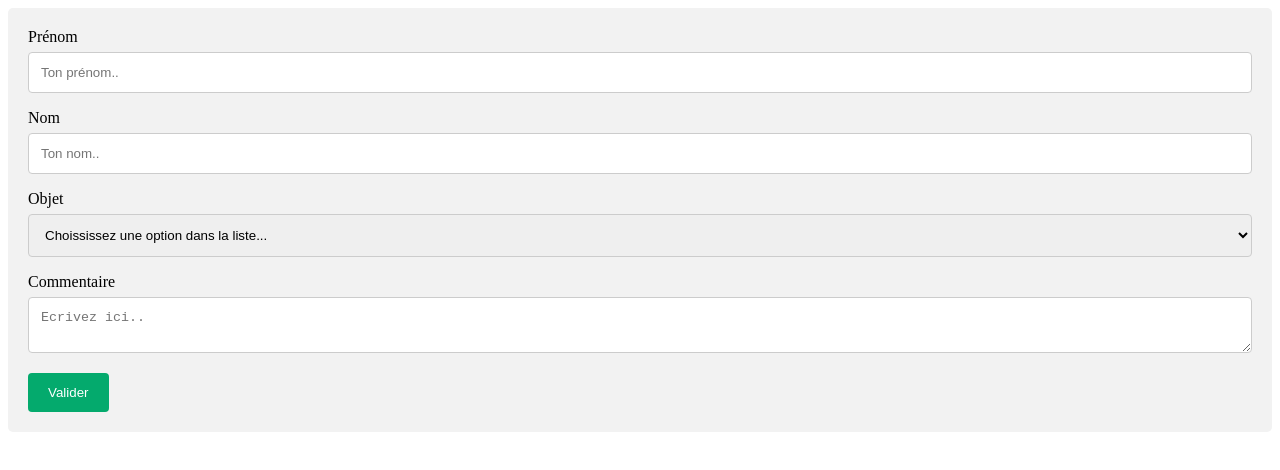
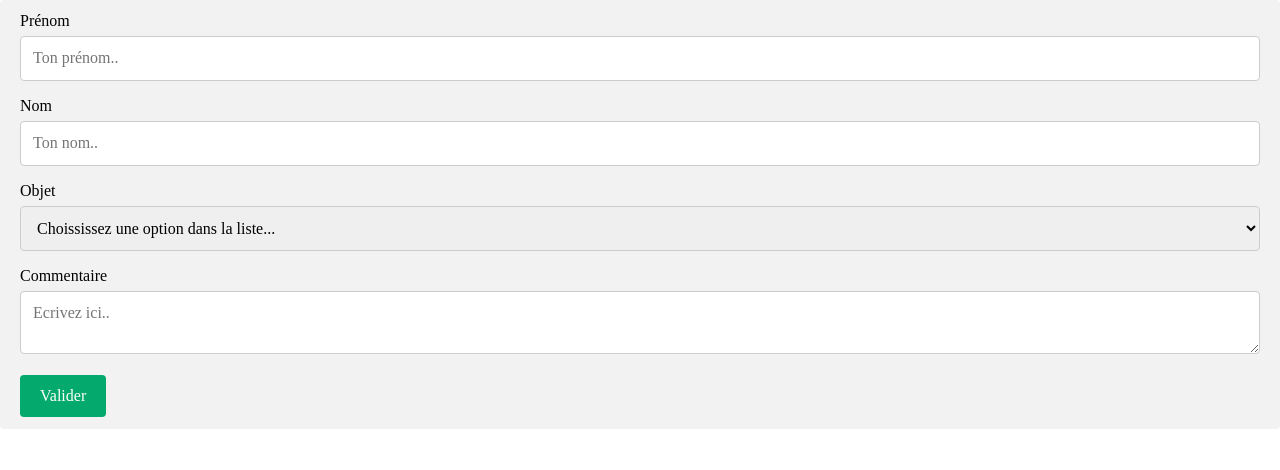
Before and after one commit to UgoRastell/formulaire_exo, a plain HTML site: page index.html in a window 1280 px wide. Drawn offline with nearby package versions, Linux system fonts and the light colour scheme.

Commit message:
normalize

```diff
--- a/index.html
+++ b/index.html
@@ -4,6 +4,7 @@
     <meta charset="UTF-8">
     <meta http-equiv="X-UA-Compatible" content="IE=edge">
     <meta name="viewport" content="width=device-width, initial-scale=1.0">
+    <link rel="stylesheet" href="https://cdnjs.cloudflare.com/ajax/libs/normalize/8.0.1/normalize.min.css" integrity="sha512-NhSC1YmyruXifcj/KFRWoC561YpHpc5Jtzgvbuzx5VozKpWvQ+4nXhPdFgmx8xqexRcpAglTj9sIBWINXa8x5w==" crossorigin="anonymous" referrerpolicy="no-referrer" />
     <link rel="stylesheet" href="./style.css">
     <title>Formulaire</title>
 </head>
--- a/style.css
+++ b/style.css
@@ -24,12 +24,15 @@ input[type=text], select, textarea {
   button:hover{
     background-color: white;
     color:#45a049;
-    border-color: black;
+    border: 2px solid black;
   }
 
   /* Add a background color and some padding around the form */
   .container {
     border-radius: 5px;
     background-color: #f2f2f2;
-    padding: 20px;
+    padding: 12px 20px;
+    border: none;
+    border-radius: 4px;
+    cursor: pointer;
   }
```
